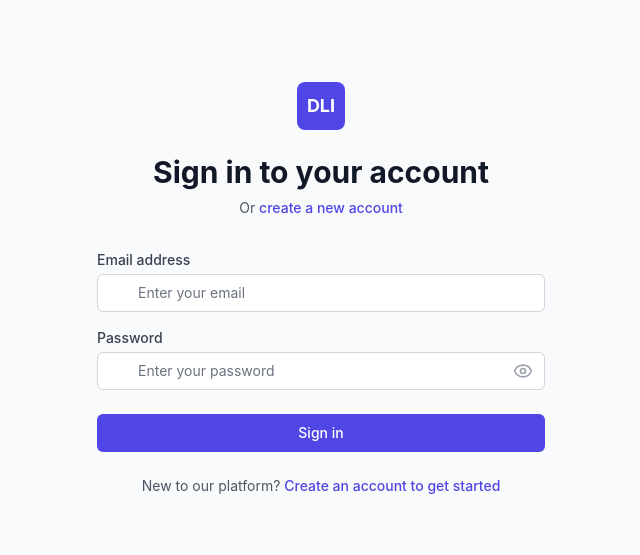
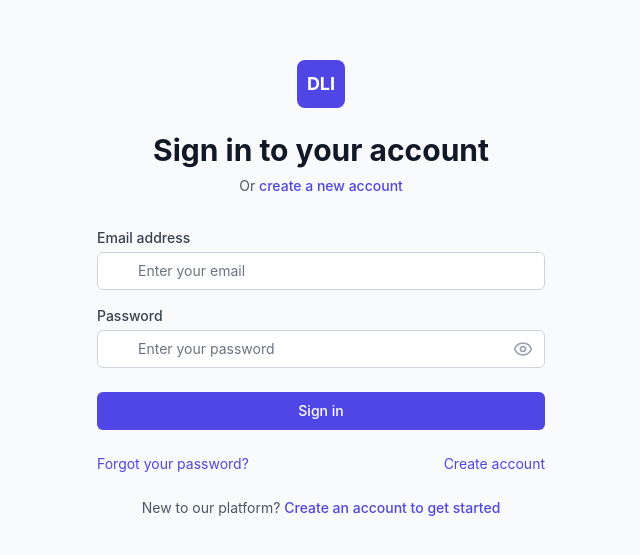
Before and after one commit to sumitkarde03/druglaunchindia, a React (Vite) app: page /login in a window 1280 px wide. Shown: the part 111-666 px from the top of the page, without its empty margins (319-959 px from the left). Built offline with nearby package versions, Linux system fonts and the light colour scheme.

Commit message:
Enhanced Login with Password Reset and Better Error Handling

```diff
--- a/src/contexts/AuthContext.jsx
+++ b/src/contexts/AuthContext.jsx
@@ -136,12 +136,39 @@ export const AuthProvider = ({ children }) => {
     }
   }
 
+  const resetPassword = async (email) => {
+    if (!isConfigured) {
+      return {
+        data: null,
+        error: { message: 'Supabase is not configured. Please set up your environment variables.' }
+      }
+    }
+
+    try {
+      const { data, error } = await supabase.auth.resetPasswordForEmail(email, {
+        redirectTo: `${window.location.origin}/reset-password`
+      })
+
+      if (error) {
+        console.error('Password reset error:', error)
+      } else {
+        console.log('Password reset email sent:', data)
+      }
+
+      return { data, error }
+    } catch (error) {
+      console.error('Password reset exception:', error)
+      return { data: null, error: { message: error.message } }
+    }
+  }
+
   const value = {
     user,
     loading,
     signUp,
     signIn,
     signOut,
+    resetPassword,
     isConfigured
   }
 
--- a/src/pages/Login.jsx
+++ b/src/pages/Login.jsx
@@ -1,7 +1,7 @@
 import { useState } from 'react'
 import { Link, useNavigate, useLocation } from 'react-router-dom'
 import { useAuth } from '../contexts/AuthContext'
-import { Mail, Lock, Eye, EyeOff, AlertCircle, Info, UserPlus } from 'lucide-react'
+import { Mail, Lock, Eye, EyeOff, AlertCircle, Info, UserPlus, CheckCircle } from 'lucide-react'
 
 const Login = () => {
   const [email, setEmail] = useState('')
@@ -9,8 +9,11 @@ const Login = () => {
   const [showPassword, setShowPassword] = useState(false)
   const [loading, setLoading] = useState(false)
   const [error, setError] = useState('')
+  const [showForgotPassword, setShowForgotPassword] = useState(false)
+  const [resetLoading, setResetLoading] = useState(false)
+  const [resetSuccess, setResetSuccess] = useState(false)
 
-  const { signIn, isConfigured } = useAuth()
+  const { signIn, resetPassword, isConfigured } = useAuth()
   const navigate = useNavigate()
   const location = useLocation()
 
@@ -39,6 +42,27 @@ const Login = () => {
     }
 
     setLoading(false)
+  }
+
+  const handleForgotPassword = async (e) => {
+    e.preventDefault()
+    if (!email) {
+      setError('Please enter your email address first.')
+      return
+    }
+
+    setResetLoading(true)
+    setError('')
+
+    const { error } = await resetPassword(email)
+
+    if (error) {
+      setError(error.message)
+    } else {
+      setResetSuccess(true)
+    }
+
+    setResetLoading(false)
   }
 
   // Show configuration warning if Supabase is not set up
@@ -88,9 +112,22 @@ const Login = () => {
             </div>
           </div>
           <h2 className="mt-6 text-center text-3xl font-bold text-gray-900">
-            Sign in to your account
+            {showForgotPassword ? 'Reset your password' : 'Sign in to your account'}
           </h2>
           <p className="mt-2 text-center text-sm text-gray-600">
+            {showForgotPassword ? (
+              <button
+                onClick={() => {
+                  setShowForgotPassword(false)
+                  setResetSuccess(false)
+                  setError('')
+                }}
+                className="font-medium text-primary-600 hover:text-primary-500"
+              >
+                ← Back to sign in
+              </button>
+            ) : (
+              <>
                 Or{' '}
                 <Link
                   to="/signup"
@@ -98,18 +135,50 @@ const Login = () => {
                 >
                   create a new account
                 </Link>
+              </>
+            )}
           </p>
         </div>
 
-        <form className="mt-8 space-y-6" onSubmit={handleSubmit}>
+        {resetSuccess ? (
+          <div className="bg-green-50 border border-green-200 rounded-md p-6">
+            <div className="flex">
+              <CheckCircle className="h-5 w-5 text-green-400" />
+              <div className="ml-3">
+                <h3 className="text-sm font-medium text-green-800">
+                  Password reset email sent!
+                </h3>
+                <div className="mt-2 text-sm text-green-700">
+                  <p>
+                    We've sent a password reset link to <strong>{email}</strong>.
+                    Please check your email and follow the instructions to reset your password.
+                  </p>
+                </div>
+              </div>
+            </div>
+            <div className="mt-4">
+              <button
+                onClick={() => {
+                  setShowForgotPassword(false)
+                  setResetSuccess(false)
+                  setError('')
+                }}
+                className="text-sm font-medium text-primary-600 hover:text-primary-500"
+              >
+                ← Back to sign in
+              </button>
+            </div>
+          </div>
+        ) : (
+          <form className="mt-8 space-y-6" onSubmit={showForgotPassword ? handleForgotPassword : handleSubmit}>
             {error && (
               <div className="bg-red-50 border border-red-200 rounded-md p-4">
                 <div className="flex">
                   <AlertCircle className="h-5 w-5 text-red-400" />
                   <div className="ml-3">
                     <p className="text-sm text-red-800">{error}</p>
-                  {error.includes('email or password you entered is incorrect') && (
-                    <div className="mt-3">
+                    {error.includes('email or password you entered is incorrect') && !showForgotPassword && (
+                      <div className="mt-3 space-y-2">
                         <Link
                           to="/signup"
                           className="inline-flex items-center text-sm font-medium text-primary-600 hover:text-primary-500"
@@ -117,6 +186,15 @@ const Login = () => {
                           <UserPlus className="h-4 w-4 mr-1" />
                           Don't have an account? Sign up here
                         </Link>
+                        <div>
+                          <button
+                            type="button"
+                            onClick={() => setShowForgotPassword(true)}
+                            className="text-sm font-medium text-primary-600 hover:text-primary-500"
+                          >
+                            Forgot your password?
+                          </button>
+                        </div>
                       </div>
                     )}
                   </div>
@@ -147,6 +225,7 @@ const Login = () => {
                 </div>
               </div>
 
+              {!showForgotPassword && (
                 <div>
                   <label htmlFor="password" className="block text-sm font-medium text-gray-700">
                     Password
@@ -179,22 +258,44 @@ const Login = () => {
                     </button>
                   </div>
                 </div>
+              )}
             </div>
 
             <div>
               <button
                 type="submit"
-              disabled={loading}
+                disabled={loading || resetLoading}
                 className="group relative w-full flex justify-center py-2 px-4 border border-transparent text-sm font-medium rounded-md text-white bg-primary-600 hover:bg-primary-700 focus:outline-none focus:ring-2 focus:ring-offset-2 focus:ring-primary-500 disabled:opacity-50 disabled:cursor-not-allowed"
               >
-              {loading ? (
+                {loading || resetLoading ? (
                   <div className="animate-spin rounded-full h-5 w-5 border-b-2 border-white"></div>
+                ) : showForgotPassword ? (
+                  'Send reset email'
                 ) : (
                   'Sign in'
                 )}
               </button>
             </div>
 
+            {!showForgotPassword && (
+              <div className="flex items-center justify-between">
+                <button
+                  type="button"
+                  onClick={() => setShowForgotPassword(true)}
+                  className="text-sm text-primary-600 hover:text-primary-500"
+                >
+                  Forgot your password?
+                </button>
+                <Link
+                  to="/signup"
+                  className="text-sm text-primary-600 hover:text-primary-500"
+                >
+                  Create account
+                </Link>
+              </div>
+            )}
+
+            {!showForgotPassword && (
               <div className="text-center">
                 <p className="text-sm text-gray-600">
                   New to our platform?{' '}
@@ -206,7 +307,9 @@ const Login = () => {
                   </Link>
                 </p>
               </div>
+            )}
           </form>
+        )}
       </div>
     </div>
   )
```
Lines whose indentation alone changed are shown as unchanged.
